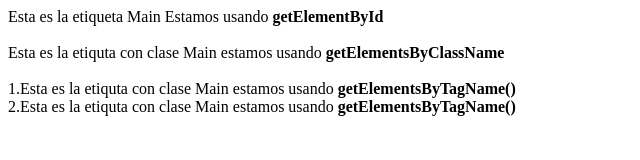
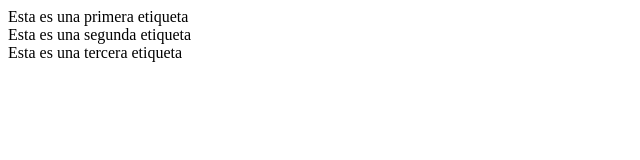
Before and after one commit to AlexicGarcode/practiceMay23, a plain HTML site: page index.html in a window 1280 px wide. Shown: the whole page, without its empty margins (0-640 px from the left). Drawn offline with Linux system fonts and the light colour scheme.

Commit message:
Seleccion de elementos

```diff
--- a/index.html
+++ b/index.html
@@ -11,14 +11,21 @@
 <body>
 
 
-<div id="main">Esta es la etiqueta Main Estamos usando <strong>getElementById</strong></div>
+<!-- <div id="main">Esta es la etiqueta Main Estamos usando <strong>getElementById</strong></div>
    <br>
 <div class="mainClass">Esta es la etiquta con clase Main estamos usando <strong>getElementsByClassName</strong></div>
 
-<br>
+<br> -->
 
-<div class="mainClass">1.Esta es la etiquta con clase Main estamos usando <strong>getElementsByTagName()</strong></div>
-<div class="mainClass">2.Esta es la etiquta con clase Main estamos usando <strong>getElementsByTagName()</strong></div>
+<!-- <div class="mainTag">1.Esta es la etiquta con clase Main estamos usando <strong>getElementsByTagName()</strong></div>
+<div class="mainTag">2.Esta es la etiquta con clase Main estamos usando <strong>getElementsByTagName()</strong></div> -->
+
+<!-- <div id="mainQuery">Esta es una nueva etiqueta Query</div>
+<div class="mainQuery">Esta es una segunda etiqueta</div> -->
+
+<div id="mainQueryAll">Esta es una primera etiqueta</div>
+<div class="main-content">Esta es una segunda etiqueta</div>
+<div class="main-content">Esta es una tercera etiqueta</div>
 
 
 <script src="index.js"></script>
--- a/index.js
+++ b/index.js
@@ -10,3 +10,31 @@
 //Verificamos en consola que obtenemos la etiqueta
 //console.log(mainClass[0])
 //console.log(mainClass[0].textContent)
+
+
+//Seleccionamos los elementos a traves de su etiqueta
+//const mainTag = document.getElementsByTagName("div")
+
+//verificamos en consola que obtenemos la etiqueta
+/* console.log(mainTag[0])
+console.log(mainTag[0].textContent)
+
+console.log(mainTag[1])
+console.log(mainTag[1].textContent)
+ */
+
+//Seleccionamos el elemento a traves de su ID o Clase
+//const mainQuery = document.querySelector("#mainQuery")
+
+//verificamos en consola que obtenemos la etiqueta
+//console.log(mainQuery.textContent)
+
+
+//Seleccionamos los elementos a traves de su ID o clase
+const mainQueryAll = document.querySelectorAll(".main-content")
+
+//verificamos en consola que obtenemos la etiqueta
+
+console.log(mainQueryAll);
+console.log(mainQueryAll[0]).textContent;
+console.log(mainQueryAll[1]).textContent;
```
